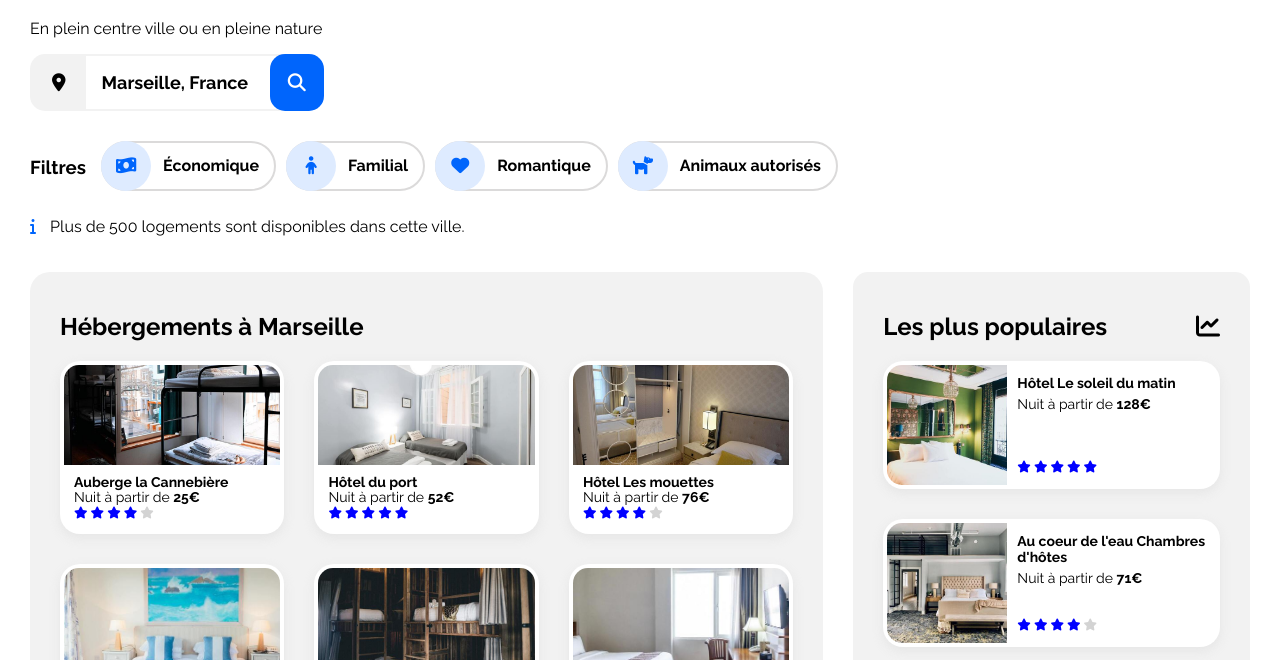
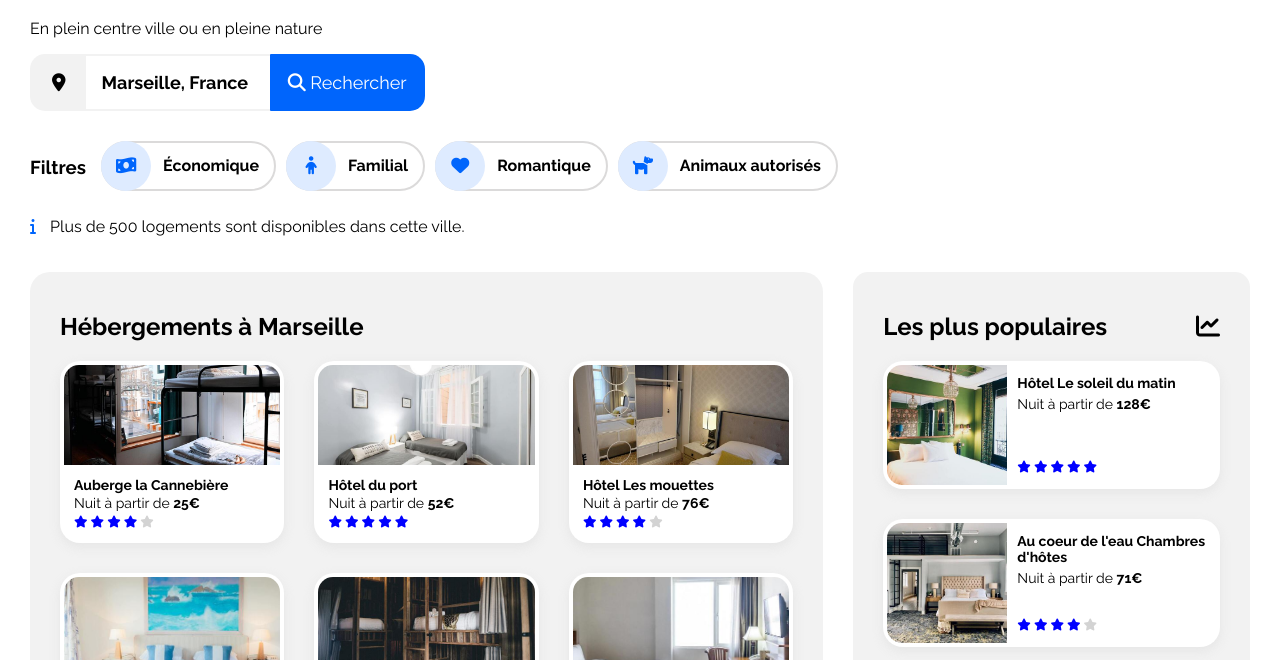
Before and after one commit to MickaelM94/Integration_Maquette_Reservia, a plain HTML site: page index.html in a window 1280 px wide. Shown: the part 140-800 px from the top of the page. Drawn offline with Linux system fonts and the light colour scheme.

Commit message:
reservia v03

```diff
--- a/index.html
+++ b/index.html
@@ -44,7 +44,8 @@
             placeholder="Marseille, France"
           />
           <button class="searchBtn" type="submit">
-            <i class="fas fa-search"></i>
+            <i class="minDevice fas fa-search"></i>
+            <span class="maxDevice">Rechercher</span>
           </button>
         </form>
         <!-- == FILTER BLOCK -->
--- a/style.css
+++ b/style.css
@@ -299,7 +299,7 @@ form {
 
 .housingCardText > * {
   display: block;
-  margin-top: -15px;
+  margin-top: -12px;
   font-size: 14px;
 }
 
@@ -356,6 +356,10 @@ form {
   margin-right: 10px;
   border-radius: 500px;
   color: #0065fc;
+}
+
+.maxDevice {
+  display: none;
 }
 
 .showMore {
@@ -550,6 +554,21 @@ footer {
     transition-duration: 0.4s;
   }
 
+  /* ------- ++ SEARCH BAR 625px ------- */
+
+  .searchBtn {
+    border-top-left-radius: 1px;
+    border-bottom-left-radius: 1px;
+  }
+
+  .minDevice {
+    display: none;
+  }
+
+  .maxDevice {
+    display:inline
+  }
+
   /* ------- ++ ACTIVITY 625px ------- */
 
   .activityCardText {
```
